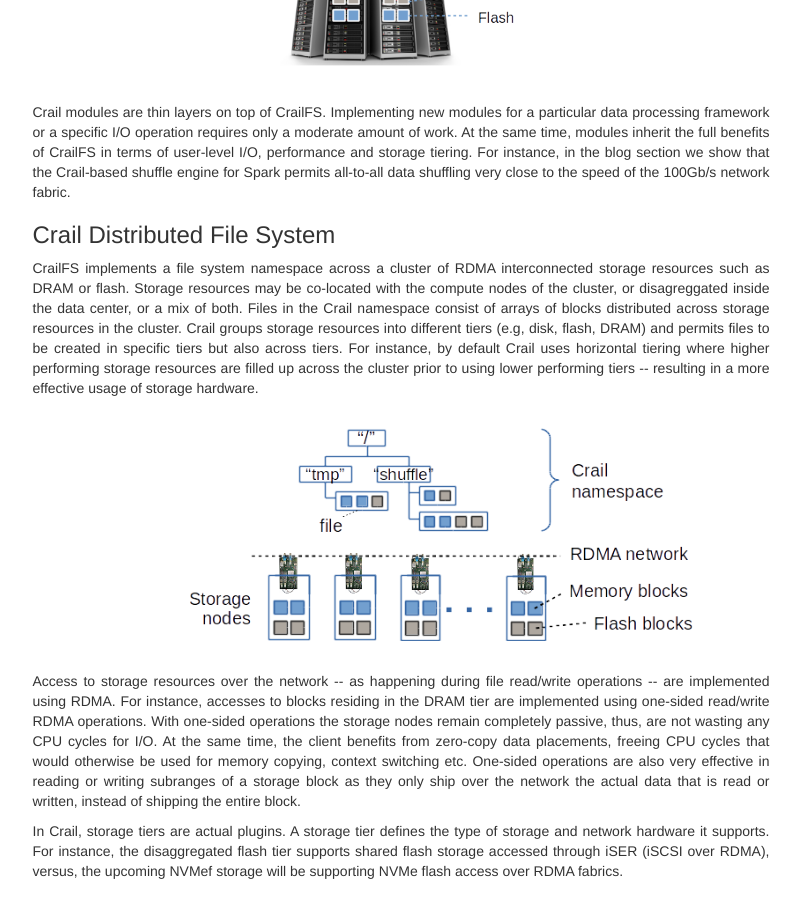
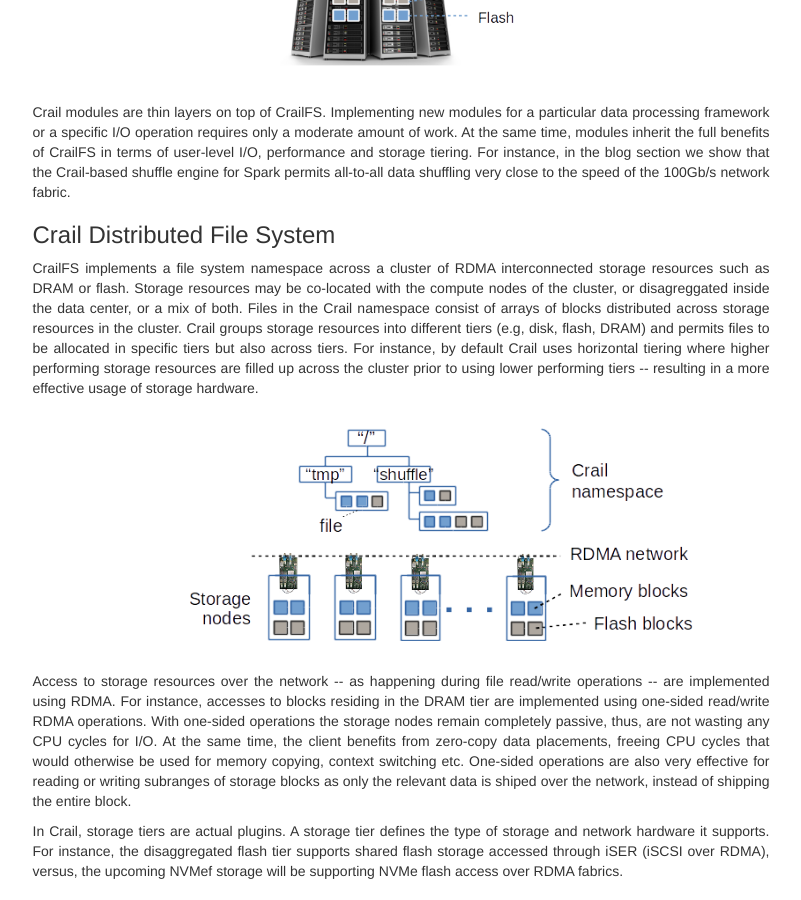
Before and after one commit to apache/incubator-crail-website, a Jekyll site: the page built from overview/index.md, in a window 1280 px wide and 900 px high, scrolled down 1171 px. Shown: the whole window, without its empty margins (239-1040 px from the left). Built offline with Jekyll 4.4.1, drawn with Linux system fonts in a browser that asks for light colours.

Commit message:
Update index.md

```diff
--- a/overview/index.md
+++ b/overview/index.md
@@ -46,7 +46,7 @@
 <div style="text-align: justify">
 <p>
 CrailFS implements a file system namespace across a cluster of RDMA interconnected storage resources such as DRAM or flash.
-Storage resources may be co-located with the compute nodes of the cluster, or disagreggated inside the data center, or a mix of both. Files in the Crail namespace consist of arrays of blocks distributed across storage resources in the cluster. Crail groups storage resources into different tiers (e.g, disk, flash, DRAM) and permits files to be created in specific tiers but also across tiers. For instance, by default Crail uses horizontal tiering where higher performing storage resources are filled up across the cluster prior to using lower performing tiers -- resulting in a more effective usage of storage hardware.
+Storage resources may be co-located with the compute nodes of the cluster, or disagreggated inside the data center, or a mix of both. Files in the Crail namespace consist of arrays of blocks distributed across storage resources in the cluster. Crail groups storage resources into different tiers (e.g, disk, flash, DRAM) and permits files to be allocated in specific tiers but also across tiers. For instance, by default Crail uses horizontal tiering where higher performing storage resources are filled up across the cluster prior to using lower performing tiers -- resulting in a more effective usage of storage hardware.
 </p>
 </div>
 
@@ -56,7 +56,7 @@
 
 <div style="text-align: justify">
 <p>
-Access to storage resources over the network -- as happening during file read/write operations -- are implemented using RDMA. For instance, accesses to blocks residing in the DRAM tier are implemented using one-sided read/write RDMA operations. With one-sided operations the storage nodes remain completely passive, thus, are not wasting any CPU cycles for I/O. At the same time, the client benefits from zero-copy data placements, freeing CPU cycles that would otherwise be used for memory copying, context switching etc. One-sided operations are also very effective in reading or writing subranges of a storage block as they only ship over the network the actual data that is read or written, instead of shipping the entire block.
+Access to storage resources over the network -- as happening during file read/write operations -- are implemented using RDMA. For instance, accesses to blocks residing in the DRAM tier are implemented using one-sided read/write RDMA operations. With one-sided operations the storage nodes remain completely passive, thus, are not wasting any CPU cycles for I/O. At the same time, the client benefits from zero-copy data placements, freeing CPU cycles that would otherwise be used for memory copying, context switching etc. One-sided operations are also very effective for reading or writing subranges of storage blocks as only the relevant data is shiped over the network, instead of shipping the entire block.
 </p>
 <p>
 In Crail, storage tiers are actual plugins. A storage tier defines the type of storage and network hardware it supports. For instance, the disaggregated flash tier supports shared flash storage accessed through iSER (iSCSI over RDMA), versus, the upcoming NVMef storage will be supporting NVMe flash access over RDMA fabrics.
```
